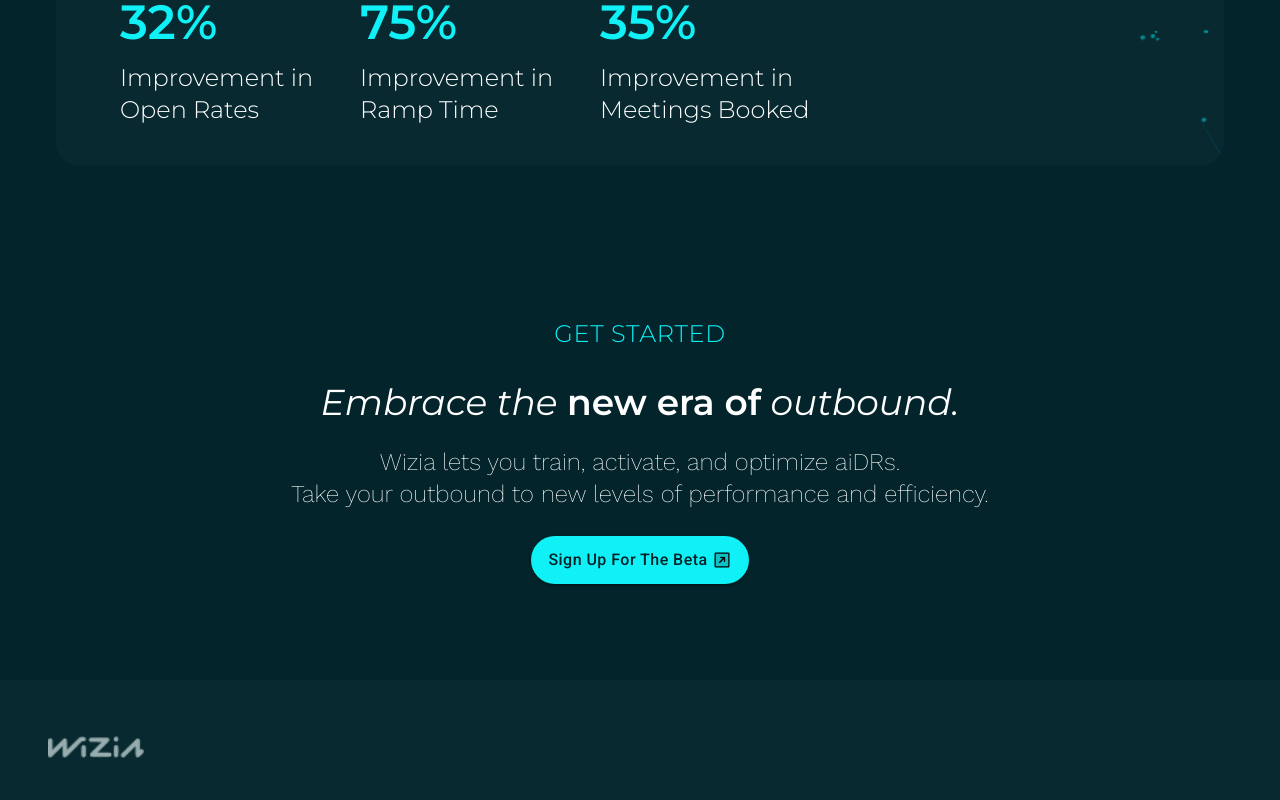
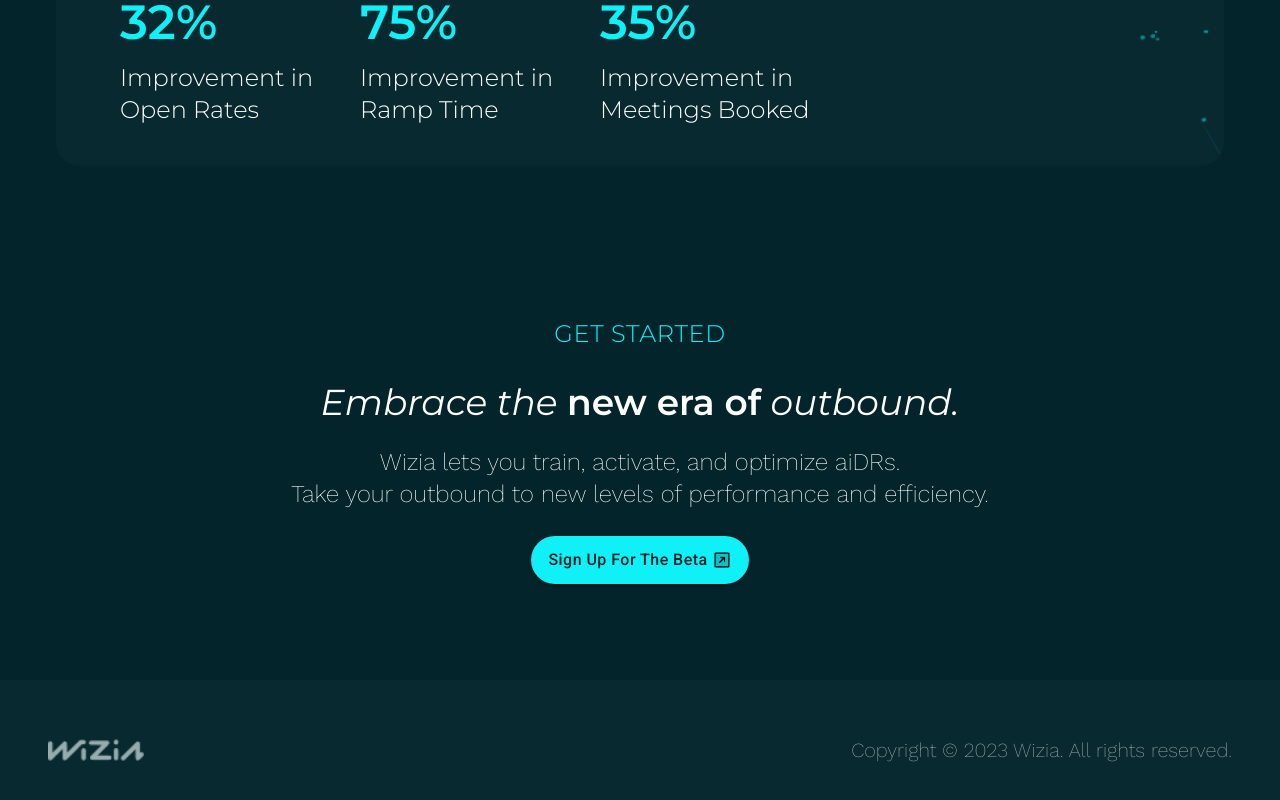
Before and after one commit to zehancoder/React-1st-Assignment, a React (Vite) app: page / in a window 1280 px wide. Shown: the part 3161-3961 px from the top of the page. Built offline with nearby package versions, Linux system fonts and the light colour scheme; a web font is replaced by a local one.

Commit message:
footer copy write text added

```diff
--- a/src/pages/Footer.jsx
+++ b/src/pages/Footer.jsx
@@ -4,7 +4,7 @@
             <section>
                 <div className=" md:px-12 px-4 bg-[#07292F] md:py-14 py-12 flex items-center sm:flex-row flex-col justify-between mx-auto">
                     <img className="w-24" src="/darkLogo.png" alt="" />
-
+                    <h2 className="md:text-xl text-lg font-extralight work-sens text-[#96ACAF] sm:mt-0 mt-5">Copyright © 2023 Wizia. All rights reserved.</h2>
                 </div>
             </section>
         </>
```
